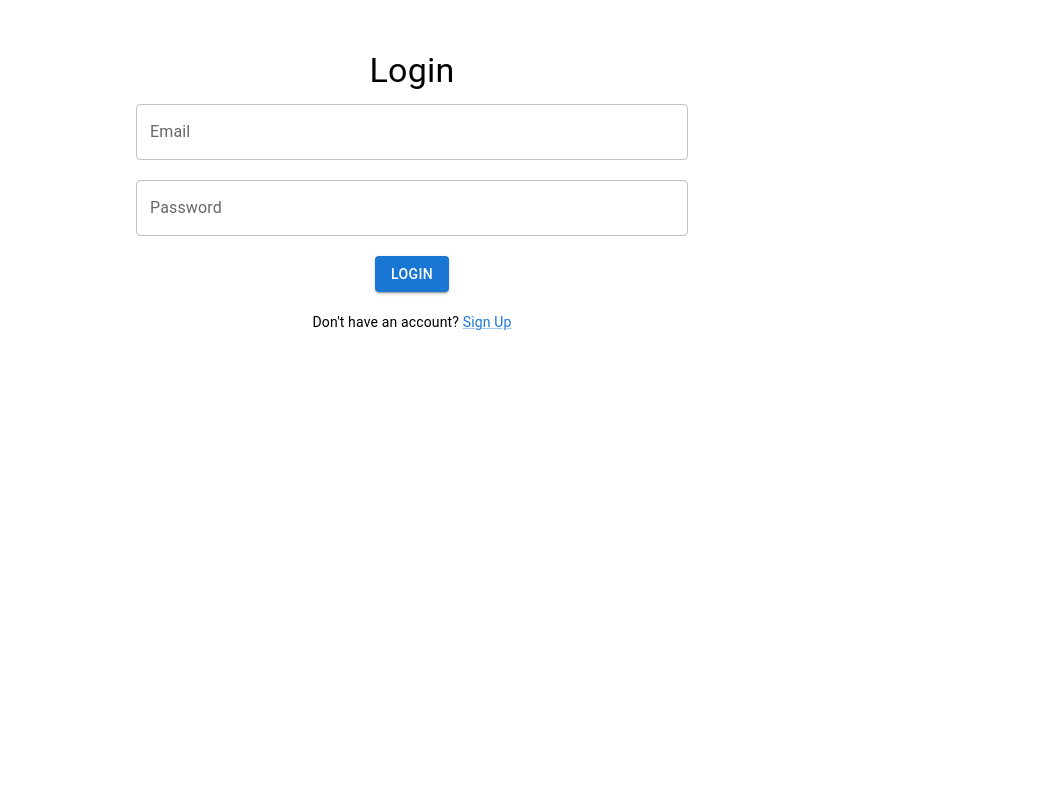
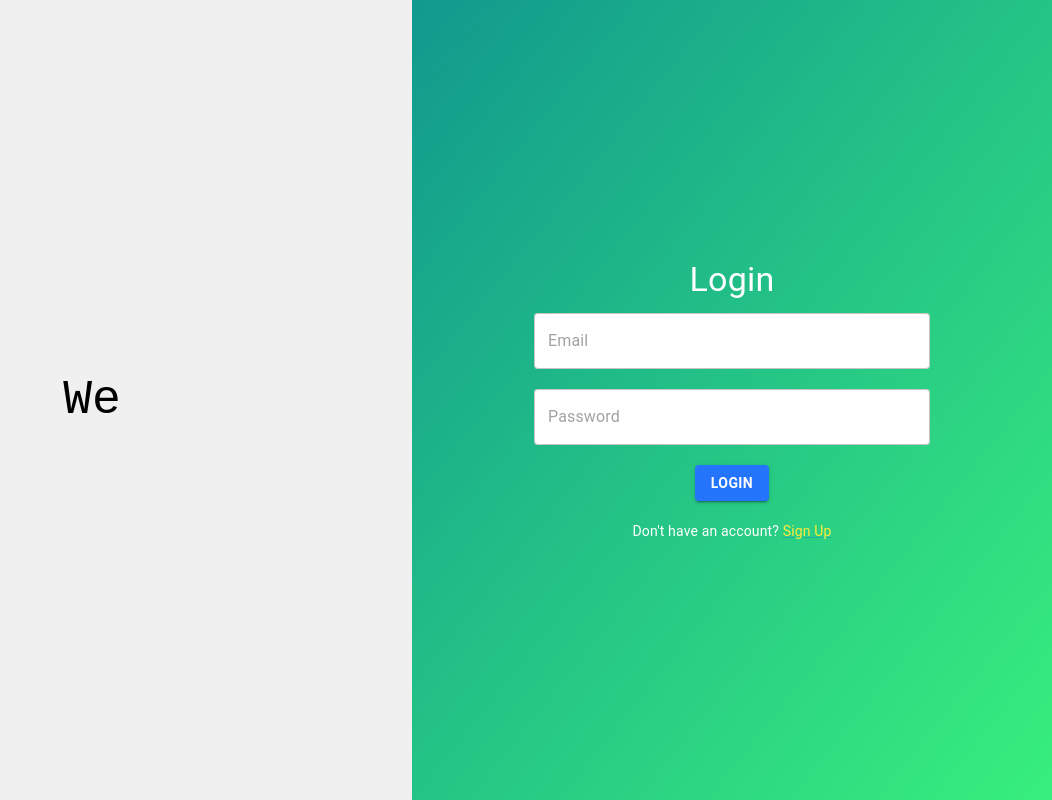
Before and after one commit to rkganeshan/we-colab-frontend, a React (Vite) app: page /login in a window 1280 px wide. Shown: the whole page, without its empty margins (228-1280 px from the left). Built offline with nearby package versions, Linux system fonts and the light colour scheme.

Commit message:
Updated UI for Login section-Added useTypewriter custom hook

```diff
--- a/index.html
+++ b/index.html
@@ -1,10 +1,18 @@
-<!doctype html>
+<!DOCTYPE html>
 <html lang="en">
   <head>
     <meta charset="UTF-8" />
     <link rel="icon" type="image/svg+xml" href="/vite.svg" />
     <meta name="viewport" content="width=device-width, initial-scale=1.0" />
     <title>We Colab</title>
+    <style>
+      html,
+      body,
+      #root {
+        height: 100%;
+        margin: 0;
+      }
+    </style>
   </head>
   <body>
     <div id="root"></div>
--- /dev/null
+++ b/src/hooks/useTypewriter.ts
@@ -0,0 +1,35 @@
+import { useEffect, useState } from "react";
+
+export const useTypewriter = (text: string, speed: number, delay: number) => {
+  const [displayedText, setDisplayedText] = useState("");
+
+  useEffect(() => {
+    let i = 0;
+    let typingInterval: number;
+    let resetTimeout: number;
+
+    const startTyping = () => {
+      typingInterval = setInterval(() => {
+        setDisplayedText((_) => text.slice(0, i + 1));
+        i++;
+        if (i > text.length) {
+          clearInterval(typingInterval);
+          resetTimeout = setTimeout(() => {
+            setDisplayedText("");
+            i = 0;
+            startTyping();
+          }, delay);
+        }
+      }, speed);
+    };
+
+    startTyping();
+
+    return () => {
+      clearInterval(typingInterval);
+      clearTimeout(resetTimeout);
+    };
+  }, [text, speed, delay]);
+
+  return displayedText;
+};
--- a/src/pages/Login.tsx
+++ b/src/pages/Login.tsx
@@ -7,16 +7,23 @@ import {
   Typography,
   Box,
   Link,
+  Grid,
+  useMediaQuery,
+  useTheme,
 } from "@mui/material";
 import axios from "axios";
 import { useAuth } from "../context/AuthContext";
 import config from "../config";
+import { useTypewriter } from "../hooks/useTypewriter";
 
 const Login: React.FC = () => {
   const [email, setEmail] = useState("");
   const [password, setPassword] = useState("");
   const { login } = useAuth();
   const navigate = useNavigate();
+
+  const theme = useTheme();
+  const isSmallScreen = useMediaQuery(theme.breakpoints.down("sm"));
 
   const handleLogin = async () => {
     try {
@@ -35,45 +42,116 @@ const Login: React.FC = () => {
     }
   };
 
+  const typewriterText = useTypewriter(
+    "We Colab - A collaborative whiteboard",
+    100,
+    1500
+  );
+
   return (
-    <Container maxWidth="sm" style={{ marginTop: "50px" }}>
-      <Typography variant="h4" gutterBottom align="center">
+    <Grid container style={{ height: "100vh" }}>
+      {/* Left Section */}
+      {!isSmallScreen && (
+        <Grid
+          item
+          xs={12}
+          md={6}
+          style={{
+            display: "flex",
+            alignItems: "center",
+            justifyContent: "center",
+            backgroundColor: "#f0f0f0",
+          }}
+        >
+          <Typography
+            variant="h3"
+            style={{
+              fontFamily: "'Courier New', Courier, monospace",
+              textAlign: "center",
+              padding: "20px",
+            }}
+          >
+            {typewriterText}
+          </Typography>
+        </Grid>
+      )}
+
+      {/* Right Section with Gradient */}
+      <Grid
+        item
+        xs={12}
+        md={6}
+        style={{
+          display: "flex",
+          alignItems: "center",
+          justifyContent: "center",
+          background: "linear-gradient(to bottom right, #11998e, #38ef7d)",
+          color: "white",
+        }}
+      >
+        <Container maxWidth="xs">
+          <Typography
+            variant="h4"
+            gutterBottom
+            align="center"
+            style={{ color: "white" }}
+          >
             Login
           </Typography>
           <Box display="flex" flexDirection="column" alignItems="center">
             <TextField
-          label="Email"
+              placeholder="Email"
               variant="outlined"
               value={email}
               onChange={(e) => setEmail(e.target.value)}
-          style={{ marginBottom: "20px" }}
+              style={{
+                marginBottom: "20px",
+                backgroundColor: "white",
+                borderRadius: "4px",
+              }}
               fullWidth
             />
             <TextField
-          label="Password"
+              placeholder="Password"
               type="password"
               variant="outlined"
               value={password}
               onChange={(e) => setPassword(e.target.value)}
-          style={{ marginBottom: "20px" }}
+              style={{
+                marginBottom: "20px",
+                backgroundColor: "white",
+                borderRadius: "4px",
+              }}
               fullWidth
             />
             <Button
               variant="contained"
-          color="primary"
+              style={{
+                marginBottom: "20px",
+                backgroundColor: "#2575fc",
+                color: "white",
+                fontWeight: "bold",
+              }}
               onClick={handleLogin}
-          style={{ marginBottom: "20px" }}
             >
               Login
             </Button>
-        <Typography variant="body2">
+            <Typography variant="body2" style={{ color: "white" }}>
               Don't have an account?{" "}
-          <Link onClick={() => navigate("/register")} variant="body2">
+              <Link
+                onClick={() => navigate("/register")}
+                style={{
+                  color: "#ffeb3b",
+                  cursor: "pointer",
+                }}
+              >
                 Sign Up
               </Link>
             </Typography>
           </Box>
         </Container>
+      </Grid>
+    </Grid>
   );
 };
 
```
Lines whose indentation alone changed are shown as unchanged.
